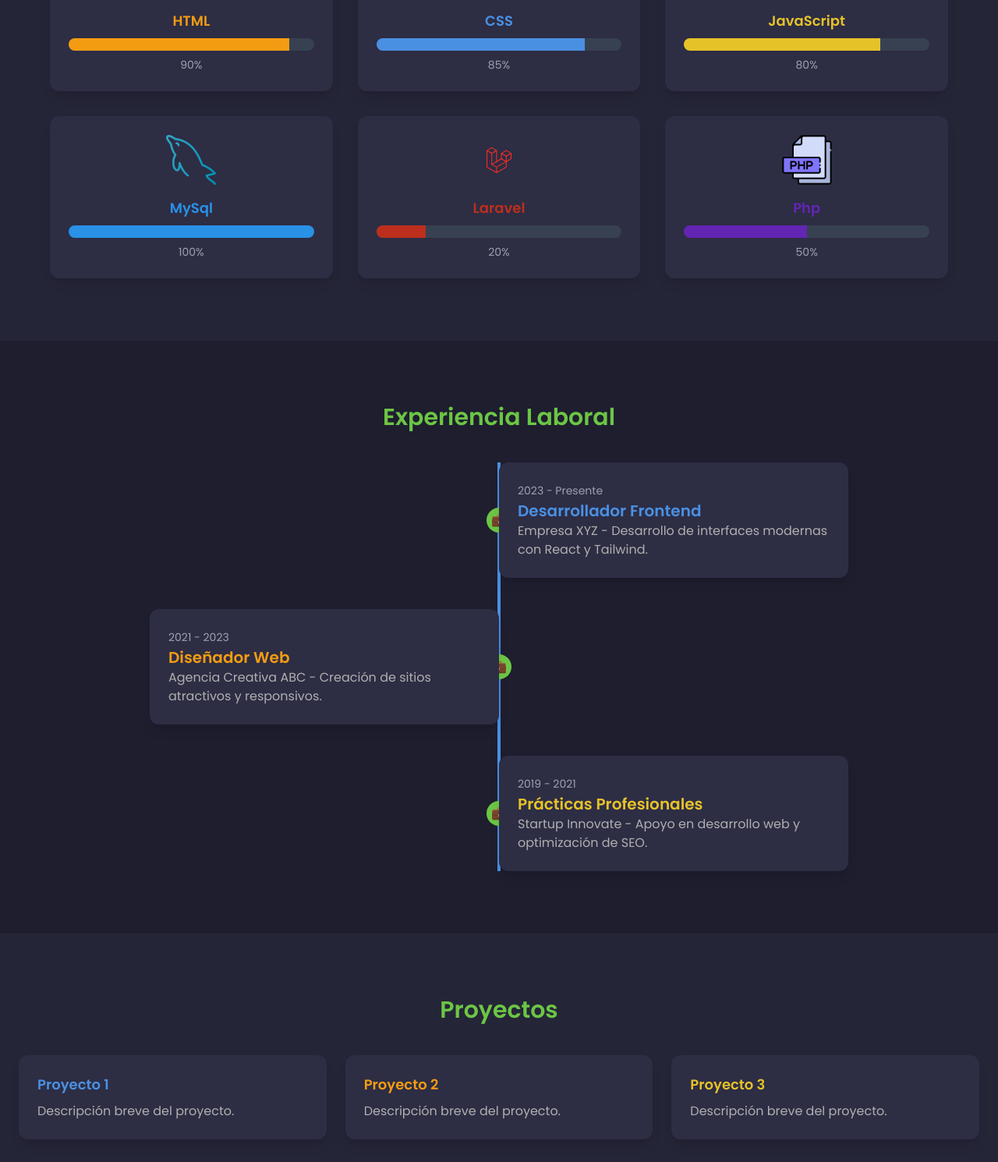
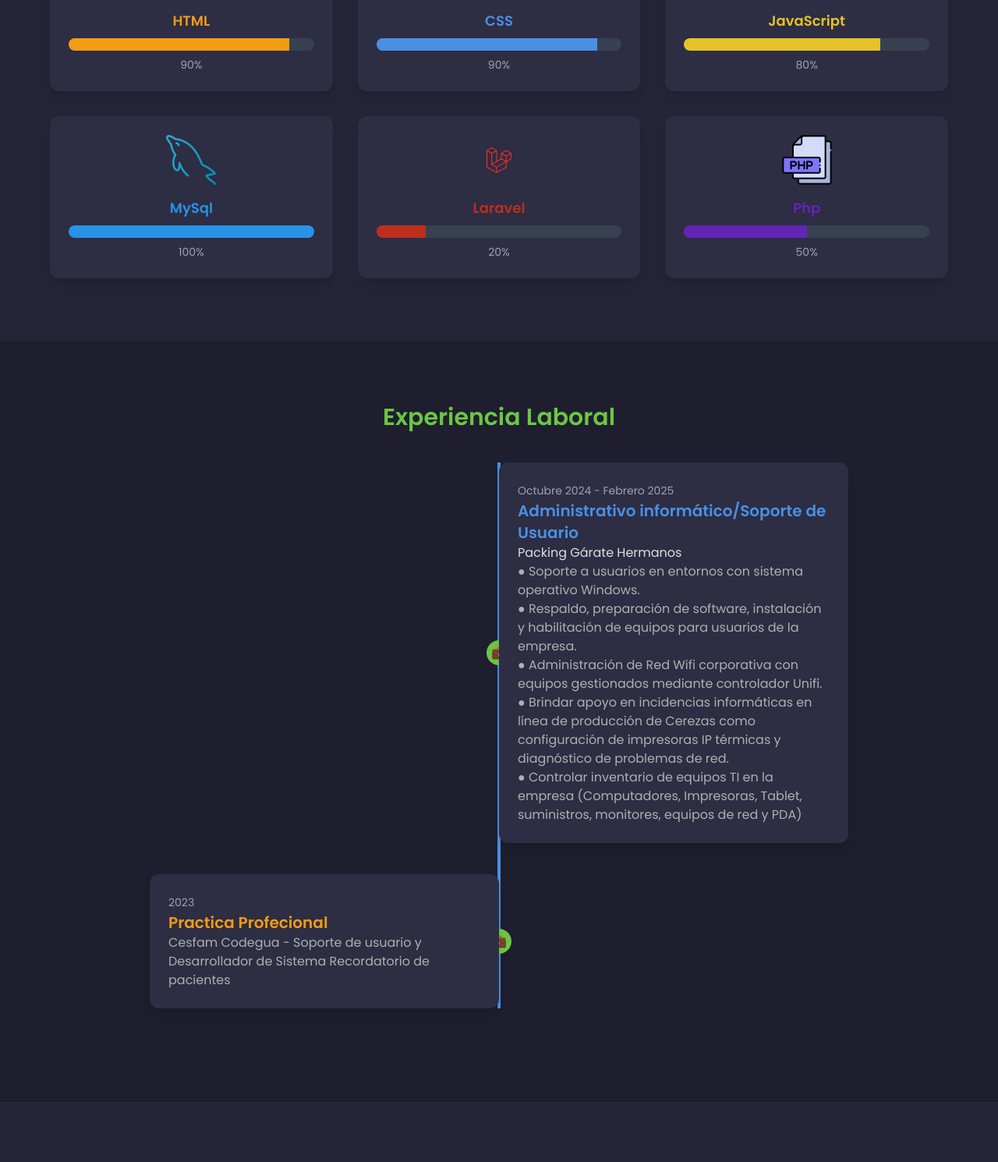
Before and after one commit to hectormadrid/Portafolio, a website with bundled scripts: page index.html in a window 1280 px wide. Shown: the part 1271-2761 px from the top of the page at 78% size. Built offline with nearby package versions, Linux system fonts and the light colour scheme; files whose address does not match are found by name.

Commit message:
contacto y experencias

```diff
--- a/index.html
+++ b/index.html
@@ -3,7 +3,7 @@
 <head>
   <meta charset="UTF-8" />
   <meta name="viewport" content="width=device-width, initial-scale=1.0" />
-  <title>Mi Portafolio - Tema Oscuro</title>
+  <title>Mi Portafolio </title>
   <script src="https://cdn.tailwindcss.com"></script>
   <link href="https://fonts.googleapis.com/css2?family=Poppins:wght@400;600&display=swap" rel="stylesheet">
   <link rel="icon" type="image/svg+xml" href="img/favicon.ico">
@@ -50,8 +50,8 @@
       </p>
       <ul class="space-y-2 text-gray-300">
         <li class="flex items-center"><span class="text-green-400 text-xl mr-2">✔</span> Trabajo en equipo</li>
-        <li class="flex items-center"><span class="text-green-400 text-xl mr-2">✔</span> Responsable y organizado</li>
-        <li class="flex items-center"><span class="text-green-400 text-xl mr-2">✔</span> Apasionado por los desafíos</li>
+        <li class="flex items-center"><span class="text-green-400 text-xl mr-2">✔</span> Responsable, organizado y puntual</li>
+        <li class="flex items-center"><span class="text-green-400 text-xl mr-2">✔</span> Apasionado por aprender nuevas tecnologias </li>
         <li class="flex items-center"><span class="text-green-400 text-xl mr-2">✔</span> Enfoque en la mejora continua</li>
       </ul>
     </div>
@@ -80,9 +80,9 @@
         <img src="img/css-3.png" alt="CSS" class="w-16 h-16 mb-4">
         <h4 class="font-semibold text-lg mb-2 text-[#4a90e2]">CSS</h4>
         <div class="w-full bg-gray-700 rounded-full h-4 overflow-hidden">
-          <div class="bg-[#4a90e2] h-4 progress-bar" data-progress="85"></div>
+          <div class="bg-[#4a90e2] h-4 progress-bar" data-progress="90"></div>
         </div>
-        <span class="mt-2 text-sm text-gray-400">85%</span>
+        <span class="mt-2 text-sm text-gray-400">90%</span>
       </div>
 
       <div class="bg-[#2d2d44] p-6 rounded-xl shadow-lg hidden-element flex flex-col items-center">
@@ -133,9 +133,15 @@
         💼
       </div>
       <div class="bg-[#2d2d44] p-6 rounded-xl shadow-lg w-full md:w-1/2 md:ml-auto hidden-element">
-        <span class="text-sm text-gray-400">2023 - Presente</span>
-        <h4 class="text-xl font-semibold text-[#4a90e2]">Desarrollador Frontend</h4>
-        <p class="text-[#b0b0b0]">Empresa XYZ - Desarrollo de interfaces modernas con React y Tailwind.</p>
+        <span class="text-sm text-gray-400"> Octubre 2024 - Febrero 2025 </span>
+        <h4 class="text-xl font-semibold text-[#4a90e2]">Administrativo informático/Soporte de Usuario</h4>
+        <p >Packing Gárate Hermanos  </p>
+        <p class="text-[#b0b0b0]">● Soporte a usuarios en entornos con sistema operativo Windows.</p>
+        <p class="text-[#b0b0b0]">● Respaldo, preparación de software, instalación y habilitación de equipos para usuarios de la empresa.</p>
+        <p class="text-[#b0b0b0]">● Administración de Red Wifi corporativa con equipos gestionados mediante controlador Unifi.</p>
+        <p class="text-[#b0b0b0]">● Brindar apoyo en incidencias informáticas en línea de producción de Cerezas como  configuración de impresoras IP térmicas y diagnóstico de problemas de red.</p>
+        <p class="text-[#b0b0b0]">● Controlar inventario de equipos TI en la empresa (Computadores, Impresoras, Tablet,  suministros, monitores, equipos de red y PDA)</p>
+
       </div>
     </div>
 
@@ -145,23 +151,12 @@
         💼
       </div>
       <div class="bg-[#2d2d44] p-6 rounded-xl shadow-lg w-full md:w-1/2 md:mr-auto hidden-element">
-        <span class="text-sm text-gray-400">2021 - 2023</span>
-        <h4 class="text-xl font-semibold text-[#f39c12]">Diseñador Web</h4>
-        <p class="text-[#b0b0b0]">Agencia Creativa ABC - Creación de sitios atractivos y responsivos.</p>
+        <span class="text-sm text-gray-400">2023</span>
+        <h4 class="text-xl font-semibold text-[#f39c12]">Practica Profecional</h4>
+        <p class="text-[#b0b0b0]">Cesfam Codegua - Soporte de usuario y Desarrollador de Sistema Recordatorio de pacientes</p>
       </div>
     </div>
 
-    <!-- Experiencia 3 -->
-    <div class="ml-12 md:ml-0 md:flex md:items-center relative">
-      <div class="absolute left-0 md:left-1/2 transform md:-translate-x-1/2 w-8 h-8 bg-[#6cc644] rounded-full flex items-center justify-center text-[#1e1e2f]">
-        💼
-      </div>
-      <div class="bg-[#2d2d44] p-6 rounded-xl shadow-lg w-full md:w-1/2 md:ml-auto hidden-element">
-        <span class="text-sm text-gray-400">2019 - 2021</span>
-        <h4 class="text-xl font-semibold text-[#e6c229]">Prácticas Profesionales</h4>
-        <p class="text-[#b0b0b0]">Startup Innovate - Apoyo en desarrollo web y optimización de SEO.</p>
-      </div>
-    </div>
 
   </div>
 
@@ -173,12 +168,12 @@
     <h3 class="text-3xl font-bold mb-10 text-center text-[#6cc644] hidden-element">Proyectos</h3>
     <div class="grid grid-cols-1 md:grid-cols-3 gap-6">
       <div class="bg-[#2d2d44] p-6 rounded-xl shadow-lg hover:shadow-xl transition hidden-element">
-        <h4 class="font-semibold text-lg mb-2 text-[#4a90e2]">Proyecto 1</h4>
-        <p class="text-[#b0b0b0]">Descripción breve del proyecto.</p>
+        <h4 class="font-semibold text-lg mb-2 text-[#4a90e2]">Recordatorio de horas Medicas</h4>
+        <p class="text-[#b0b0b0]">Un sistema de recordatorio via whatsaap para los pacientes de un cesfam y/o hospital</p>
       </div>
       <div class="bg-[#2d2d44] p-6 rounded-xl shadow-lg hover:shadow-xl transition hidden-element">
-        <h4 class="font-semibold text-lg mb-2 text-[#f39c12]">Proyecto 2</h4>
-        <p class="text-[#b0b0b0]">Descripción breve del proyecto.</p>
+        <h4 class="font-semibold text-lg mb-2 text-[#f39c12]">Mundo Libreria</h4>
+        <p class="text-[#b0b0b0]">Pagina web para una libreria </p>
       </div>
       <div class="bg-[#2d2d44] p-6 rounded-xl shadow-lg hover:shadow-xl transition hidden-element">
         <h4 class="font-semibold text-lg mb-2 text-[#e6c229]">Proyecto 3</h4>
@@ -195,31 +190,28 @@
 
       <!-- Teléfono -->
       <div class="bg-[#2d2d44] p-6 rounded-xl shadow-lg flex flex-col items-center animate-slideInLeft">
-        <div class="bg-[#4a90e2] p-4 rounded-full mb-4">📱</div>
+        <img src="img/social.png" alt="wsp" class="w-16 h-16 mb-4">
         <h4 class="text-lg font-semibold text-white">Teléfono</h4>
-        <p class="text-gray-400">+34 600 000 000</p>
+        <p class="text-gray-400">+569 81736629</p>
       </div>
 
       <!-- Correo -->
       <div class="bg-[#2d2d44] p-6 rounded-xl shadow-lg flex flex-col items-center animate-slideInUp">
-        <div class="bg-[#4a90e2] p-4 rounded-full mb-4">📧</div>
+        <img src="img/gmail.png" alt="Gmail" class="w-16 h-16 mb-4">
         <h4 class="text-lg font-semibold text-white">Correo</h4>
-        <p class="text-gray-400">tuemail@example.com</p>
+        <p class="text-gray-400">hectorfmf2002@gmail.com</p>
       </div>
 
       <!-- GitHub -->
       <div class="bg-[#2d2d44] p-6 rounded-xl shadow-lg flex flex-col items-center animate-slideInRight">
-        <div class="bg-[#4a90e2] p-4 rounded-full mb-4">💻</div>
+         <img src="img/github.png" alt="Github" class="w-16 h-16 mb-4">
         <h4 class="text-lg font-semibold text-white">GitHub</h4>
-        <a href="https://github.com/tuusuario" target="_blank" class="text-[#4a90e2] hover:underline">github.com/tuusuario</a>
+        <a href="https://github.com/hectormadrid" target="_blank" class="text-[#4a90e2] hover:underline">github.com/hectornadrid</a>
       </div>
 
     </div>
   </div>
 </section>
-
-
-
   <!-- Footer -->
   <footer class="py-6 text-center bg-[#252538] text-gray-400">
     &copy; 2025 Mi Portafolio
```
Also changed, not shown: img/github.png (added), img/gmail.png (added), img/logotipo-grande-de-whatssapp.png (added), img/social.png (added).
